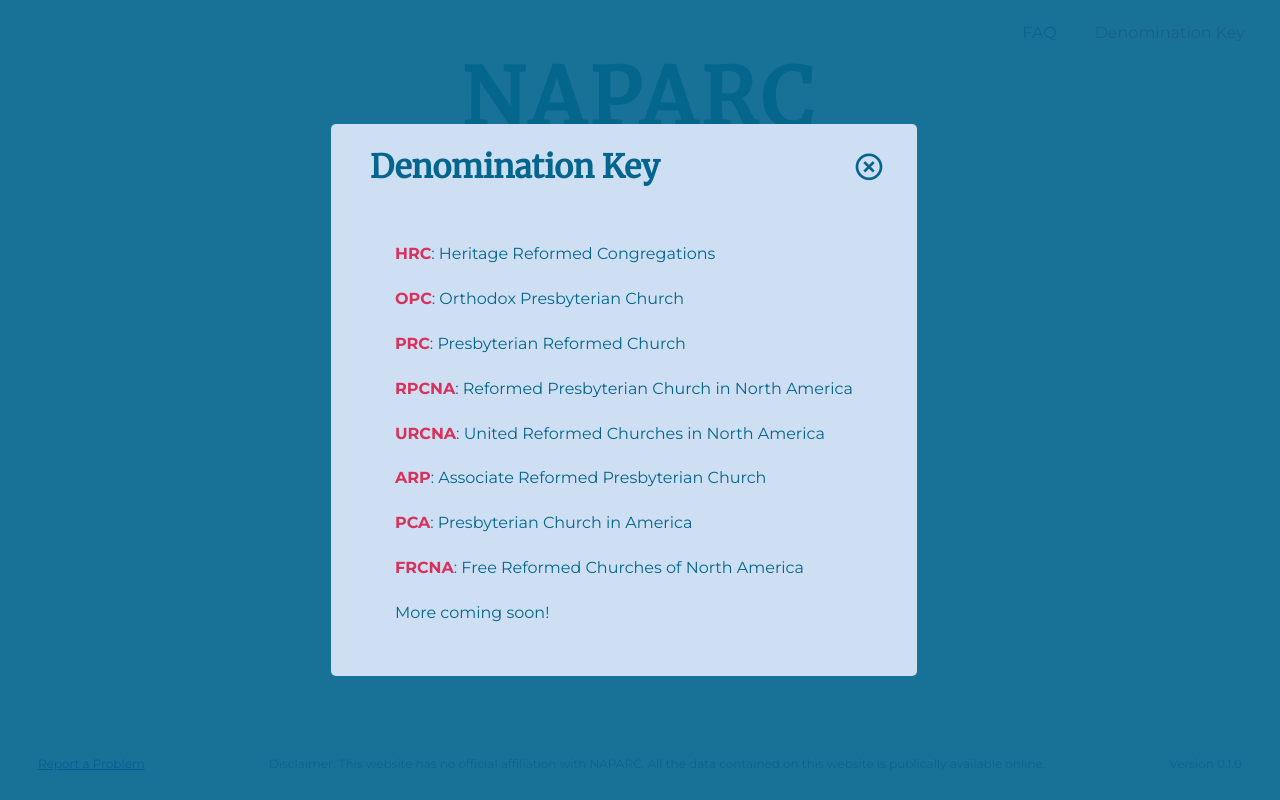
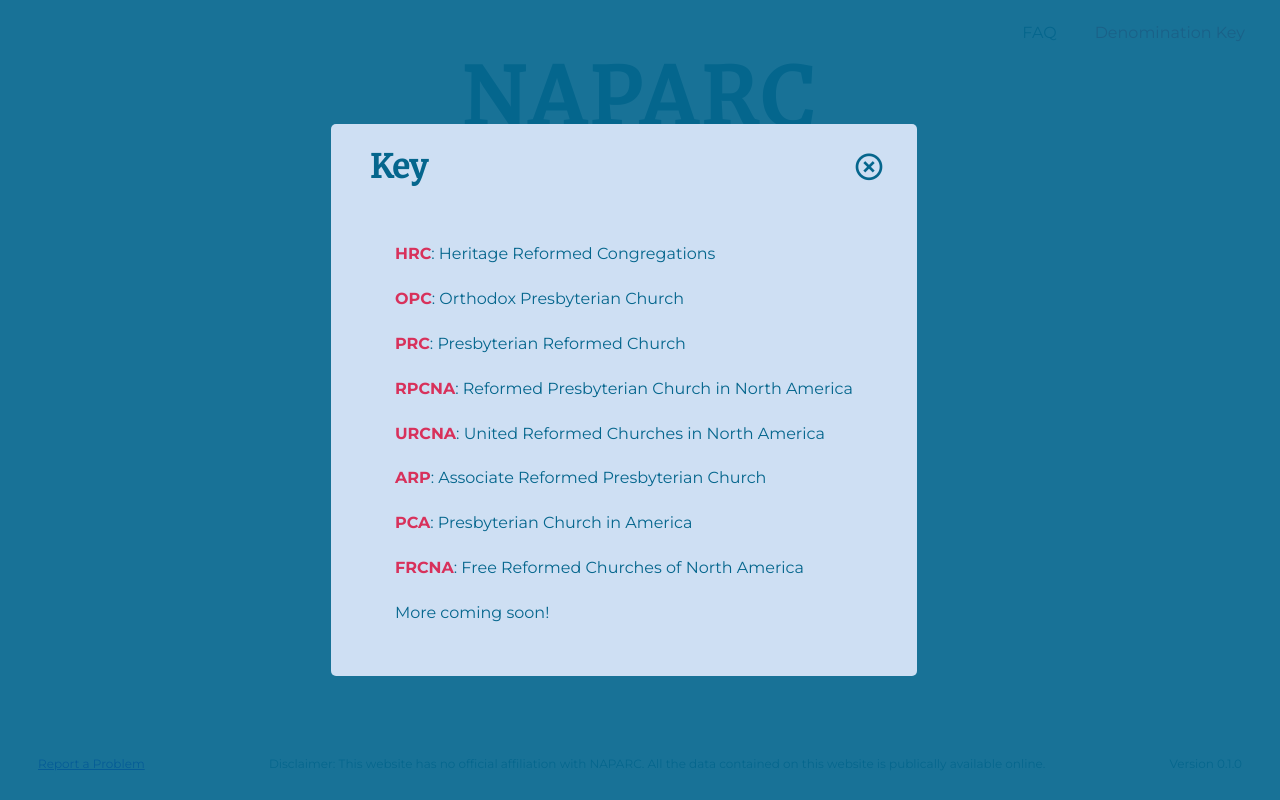
Before and after one commit to zfixler/naparc-search, a React (Create React App) app: page / in a window 1280 px wide. Both pictures are taken after a click on the element "Denomination Key". Built offline with nearby package versions, Linux system fonts and the light colour scheme.

Commit message:
key title

```diff
--- a/src/components/Key.js
+++ b/src/components/Key.js
@@ -24,7 +24,7 @@
 						}
 					}}
 				></i>
-				<h2 className="info-title">Denomination Key</h2>
+				<h2 className="info-title">Key</h2>
 				<div className="text-wrapper">
 					<p>
 						<span className="accent">HRC</span>: Heritage Reformed Congregations
```
